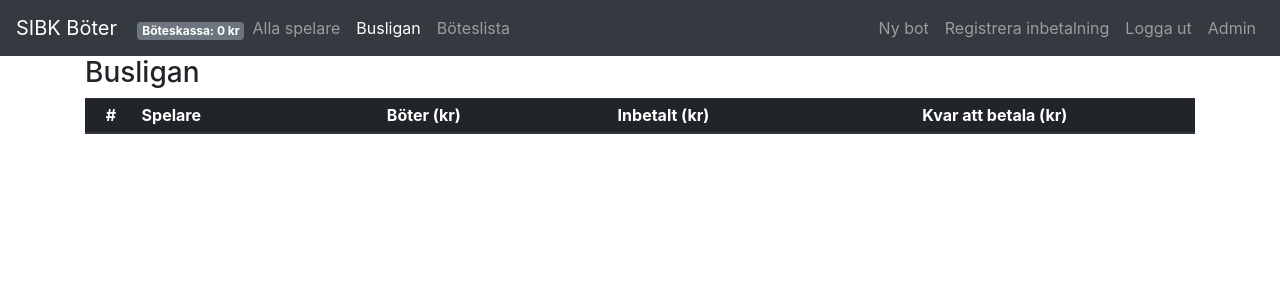
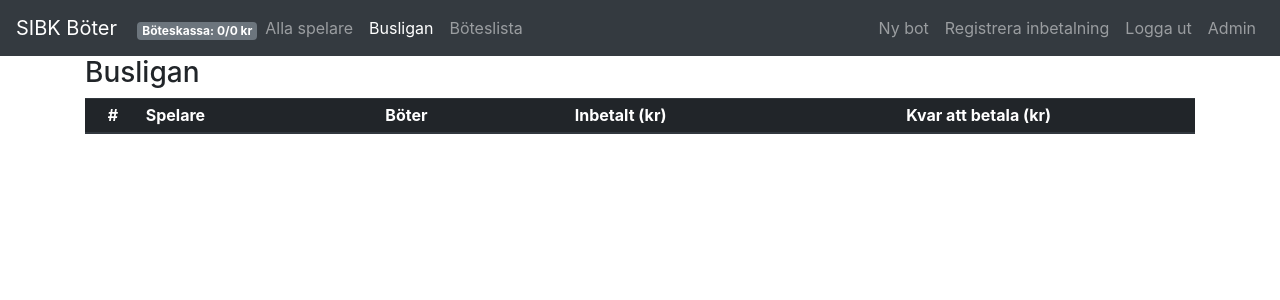
Before and after one commit to MarlevPy/team_fines, a Django app: page /high_score in a window 1280 px wide. Shown: the top 300 px of the page. Run offline with Django 3.2, Linux system fonts and the light colour scheme; the visitor is signed in with stand-in values (Sample User, id 1); data that the repository does not hold is empty; some libraries are stand-ins or nearby versions.

Commit message:
Fixed units in templates and added sum of payments in navbar. (#5)
* Fixed units in templates and added sum of payments in navbar.

```diff
--- a/fines/templates/fines_list.html
+++ b/fines/templates/fines_list.html
@@ -8,7 +8,7 @@
         <tr class="table-secondary">
             <th class="align-middle text-center" scope="col">#</th>
             <th class="align-middle text-center" scope="col">Beskrivning</th>
-            <th class="align-middle text-center" scope="col">Belopp (kr)</th>
+            <th class="align-middle text-center" scope="col">Belopp</th>
         </tr>
         </thead>
         <tbody>
@@ -16,7 +16,7 @@
             <tr>
                 <td class="align-middle text-center" scope="row">{{ forloop.counter }}</td>
                 <td class="align-middle">{{ fine.0 }}</td>
-                <td class="align-middle text-center">{{ fine.1 }}</td>
+                <td class="align-middle text-center">{{ fine.1 }} kr</td>
             </tr>
         {% endfor %}
         </tbody>
--- a/fines/templates/high_score.html
+++ b/fines/templates/high_score.html
@@ -8,7 +8,7 @@
         <tr class="table-secondary">
             <th class="align-middle text-center" scope="col">#</th>
             <th class="align-middle" scope="col">Spelare</th>
-            <th class="align-middle text-center" scope="col">Böter (kr)</th>
+            <th class="align-middle text-center" scope="col">Böter</th>
             <th class="align-middle text-center" scope="col">Inbetalt (kr)</th>
             <th class="align-middle text-center" scope="col">Kvar att betala (kr)</th>
         </tr>
@@ -18,9 +18,9 @@
             <tr>
                 <td class="align-middle text-center" scope="row">{{ forloop.counter }}</td>
                 <td><a class="nav-link" href="{% url 'player_detail' pk=player.pk %}">{{ player.name }}</a></td>
-                <td class="align-middle text-center">{{ player.fine_amount }}</td>
-                <td class="align-middle text-center">{{ player.payed }}</td>
-                <td class="align-middle text-center {% if player.left_to_pay > 0 %} text-danger {% elif player.left_to_pay < 0 %} text-success {% else %} {% endif %}">{{ player.left_to_pay }}</td>
+                <td class="align-middle text-center">{{ player.fine_amount }} kr</td>
+                <td class="align-middle text-center">{{ player.payed }} kr</td>
+                <td class="align-middle text-center {% if player.left_to_pay > 0 %} text-danger {% elif player.left_to_pay < 0 %} text-success {% else %} {% endif %}">{{ player.left_to_pay }} kr</td>
             </tr>
         {% endfor %}
         </tbody>
--- a/fines/templates/index.html
+++ b/fines/templates/index.html
@@ -36,7 +36,7 @@
         <tr class="table-secondary">
             <th class="align-middle text-center" scope="col">Överträdelse</th>
             <th class="align-middle" scope="col">Spelare</th>
-            <th class="align-middle text-center" scope="col">Belopp (kr)</th>
+            <th class="align-middle text-center" scope="col">Belopp</th>
             <th class="align-middle text-center" scope="col">Registrerad</th>
             {% if request.user.is_staff %}
                 <th class="align-middle text-center" scope="col"></th>
@@ -48,7 +48,7 @@
             <tr>
                 <td class="align-middle">{{ fine.violation_display}}</td>
                 <td><a class="nav-link" href="{% url 'player_detail' pk=fine.player.pk %}">{{ fine.player.name}}</a></td>
-                <td class="align-middle text-center">{{ fine.amount }}</td>
+                <td class="align-middle text-center">{{ fine.amount }} kr</td>
                 <td class="align-middle text-center">{{ fine.timestamp|date:'H:i Y-m-d' }} av {{ fine.created_by.first_name }} {{ fine.created_by.last_name }}</td>
                 {% if request.user.is_staff %}
                     <td class="align-middle" scope="row"><a href="{% url 'remove_fine' fine.pk %}" role="button" class="btn btn-link">Ta bort</a></td>
--- a/fines/templates/player_detail.html
+++ b/fines/templates/player_detail.html
@@ -42,10 +42,9 @@
     <tr>
         <th class="align-middle" scope="col">#</th>
         <th class="align-middle" scope="col">Händelse</th>
-        <th class="align-middle" scope="col">Belopp (kr)</th>
+        <th class="align-middle" scope="col">Belopp</th>
         <th class="align-middle" scope="col">Registrerad</th>
         {% if request.user.is_staff %}
-        <th class="align-middle" scope="col"></th>
         <th class="align-middle" scope="col"></th>
         {% endif %}
     </tr>
--- a/fines/views.py
+++ b/fines/views.py
@@ -30,7 +30,8 @@ def index(request):
     context = {
         'player': player,
         'fines': fines,
-        'sum_fines': get_total_fines_amount()
+        'sum_fines': get_total_fines_amount(),
+        'sum_payed': get_total_payed_amount(),
     }
     return render(request, 'index.html', context)
 
@@ -41,7 +42,8 @@ def players_list(request):
     context = {
         'players': players,
         'fines_page': 'active',
-        'sum_fines': get_total_fines_amount()
+        'sum_fines': get_total_fines_amount(),
+        'sum_payed': get_total_payed_amount(),
     }
     return render(request, 'players_list.html', context)
 
@@ -51,7 +53,8 @@ def fines_list(request):
     fines = list(Fine.VIOLATIONS.values())
     context = {
         'fines': fines,
-        'sum_fines': get_total_fines_amount()
+        'sum_fines': get_total_fines_amount(),
+        'sum_payed': get_total_payed_amount(),
     }
     return render(request, 'fines_list.html', context)
 
@@ -61,7 +64,8 @@ def player_detail(request, pk):
     player = get_object_or_404(Player, pk=pk)
     context = {
         'player': player,
-        'sum_fines': get_total_fines_amount()
+        'sum_fines': get_total_fines_amount(),
+        'sum_payed': get_total_payed_amount(),
     }
     return render(request, 'player_detail.html', context)
 
@@ -74,7 +78,8 @@ def high_score(request):
     context = {
         'players': players,
         'high_score_page': 'active',
-        'sum_fines': get_total_fines_amount()
+        'sum_fines': get_total_fines_amount(),
+        'sum_payed': get_total_payed_amount(),
     }
     return render(request, 'high_score.html', context)
 
@@ -113,7 +118,8 @@ def new_fine(request):
     context = {
         'form': form,
         'title': 'Ny bot',
-        'sum_fines': get_total_fines_amount()
+        'sum_fines': get_total_fines_amount(),
+        'sum_payed': get_total_payed_amount(),
     }
 
     return render(request, 'create_new.html', context)
@@ -151,7 +157,8 @@ def register_payment(request):
     context = {
         'form': form,
         'title': 'Registrera betalning',
-        'sum_fines': get_total_fines_amount()
+        'sum_fines': get_total_fines_amount(),
+        'sum_payed': get_total_payed_amount(),
     }
 
     return render(request, 'create_new.html', context)
@@ -177,3 +184,7 @@ def send_background_email(subject, message, recipient_list, sender=None):
 
 def get_total_fines_amount():
     return sum([f.amount for f in Fine.objects.all()])
+
+
+def get_total_payed_amount():
+    return sum([p.amount for p in Payment.objects.all()])
--- a/team_fines/templates/navbar.html
+++ b/team_fines/templates/navbar.html
@@ -2,7 +2,7 @@
   <div class="flex-column">
     <a class="navbar-brand flex-sm-fill text-sm-center " href="{% url 'home' %}">SIBK Böter</a>
     {% if request.user.is_authenticated %}
-      <span class="badge badge-secondary flex-sm-fill text-sm-center ">Böteskassa: {{ sum_fines }} kr</span>
+    <span class="badge badge-secondary flex-sm-fill text-sm-center ">Böteskassa: {{ sum_payed }}/{{ sum_fines }} kr</span>
     {% endif %}
   </div>
 
```
